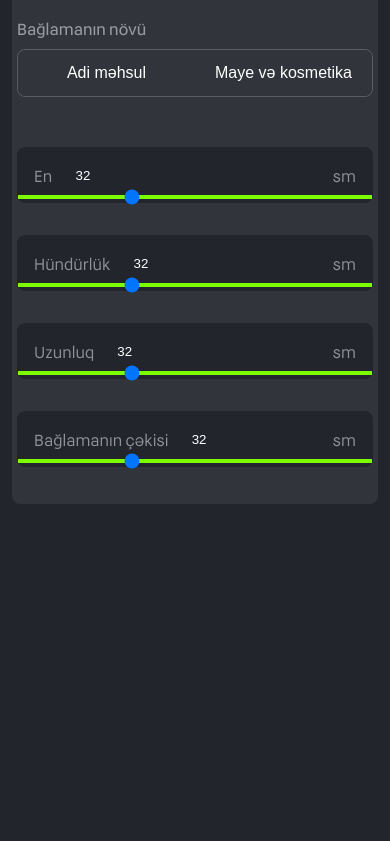
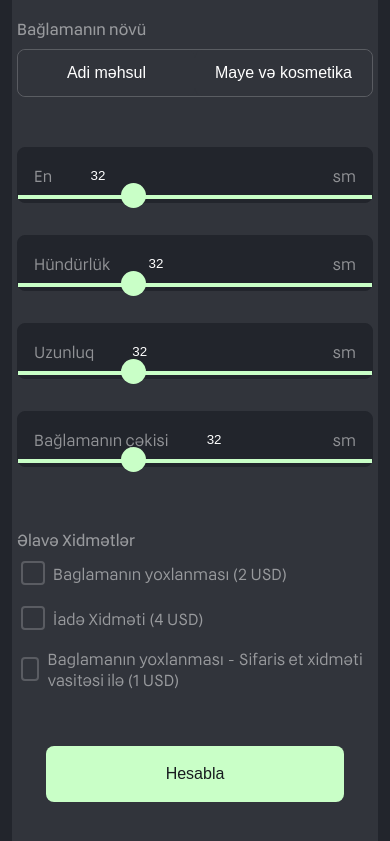
Before and after one commit to ilhambagirov/FE-Final-Project, a website: page velocity.az/index.html in a window 390 px wide. Shown: the part 1156-1997 px from the top of the page. Before the commit the page ends 1660 px from the top, so only its background shows below. Drawn offline with nearby package versions, Linux system fonts and the light colour scheme.

Commit message:
(responsive calculator section is done)

```diff
--- a/velocity.az/assets/sass/components/_buttons.scss
+++ b/velocity.az/assets/sass/components/_buttons.scss
@@ -4,6 +4,7 @@
     border-radius: 8px;
     font-weight: 500;
     transition: all 0.5s;
+    border: none;
 
     &:hover{
         background-color: #c9ffc7cc;
@@ -17,7 +18,7 @@
     }
 
     &.isLarge{
-        padding: 16px;
+        padding: 19px 120px;
     }
 }
 
--- a/velocity.az/assets/sass/components/_rangeslider.scss
+++ b/velocity.az/assets/sass/components/_rangeslider.scss
@@ -34,6 +34,6 @@
        position: absolute;
        top: 45px;
        right: -2px;
-       background-color: lawngreen;
+       background-color:  rgb(201, 255, 199);
     }
 }
--- a/velocity.az/assets/sass/pages/_index.scss
+++ b/velocity.az/assets/sass/pages/_index.scss
@@ -341,9 +341,78 @@
                 }
             }
 
+            input[type=range]::-webkit-slider-thumb {
+                -webkit-appearance: none;
+                border: none;
+                height: 25px;
+                width: 25px;
+                border-radius: 50%;
+                background: $color-primary;
+                margin-top: -4px;
+
+
+            }
+            input::-webkit-outer-spin-button,
+            input::-webkit-inner-spin-button {
+                -webkit-appearance: none;
+                margin: 0;
+            }
             .range-content{
             margin-bottom: 32px;
             }
+
+            .services{
+                margin-top: 30px;
+                h5{
+                    font-size: 1rem;
+                    margin-bottom: 8px;
+                    text-transform: capitalize;
+                    font-weight: 500;
+                }
+                &__list{
+                    &__item{
+                        margin-bottom:15px !important;
+                        display: flex;
+                        align-items: center;
+                        &__servicesinpput{
+                            height: 24px;
+                            width: 24px;
+                            margin-right: 8px;
+                            border: 2px solid rgba(255,255,255,0.2);
+                            background-color: transparent;
+                            position: relative;
+                            border-radius: 0.25rem;
+                            caret-color: $color-primary;
+                        }
+
+                        label{
+                            color: rgba(255,255,255,0.5);
+                        }
+                    }
+                }
+
+
+            }
+            .customOperate{
+                margin: 56px auto 0;
+                max-width: 350px;
+                display: flex;
+                justify-content: center;
+                font-size: 1rem;
+               }
+
+               &__totalamount{
+                   margin-top: 60px;
+                   text-align: center;
+                   &__withdollar{
+                       font-size: 64px;
+                       font-weight: 600;
+                       color: $color-white;
+                   }
+                   &__withmanat{
+                       font-size: 32px;
+                   }
+               }
 
 
         }
@@ -506,5 +575,10 @@
         .calc{
             padding: 5px !important;
         }
+}
 
+@media screen and(max-width:340px) {
+  .customOperate{
+      padding: 19px 80px !important;
+  }
 }
--- a/velocity.az/index.html
+++ b/velocity.az/index.html
@@ -270,6 +270,37 @@
               </div>
             </div>
           </div>
+
+          <div class="services">
+            <h5>Əlavə xidmətlər</h5>
+            <div class="services__list">
+              <div class="services__list__item">
+                <input id="service-1" type="checkbox" class="services__list__item__servicesinpput">
+                <label for="service-1">Baglamanın yoxlanması (2 USD)</label>
+              </div>
+              <div class="services__list__item">
+                <input id="service-2" type="checkbox" class="services__list__item__servicesinpput">
+                <label for="service-2">İadə Xidməti (4 USD)</label>
+              </div>
+              <div class="services__list__item">
+                <input id="service-3" type="checkbox" class="services__list__item__servicesinpput">
+                <label for="service-3">Baglamanın yoxlanması - Sifaris et xidməti vasitəsi ilə   (1 USD)</label>
+              </div>
+            </div>
+          </div>
+
+          <button class="btn isLarge customOperate">Hesabla</button>
+
+          <div class="calc__totalamount">
+            <div class="calc__totalamount__withdollar">
+              $
+              <span id="calc-total">0.00</span>
+            </div>
+            <div class="calc__totalamount__withmanat">
+              ₼
+              <span>0.00</span>
+            </div>
+          </div>
         </div>
       </div>
     </section>
```
Also changed, not shown: velocity.az/assets/css/style.css.
